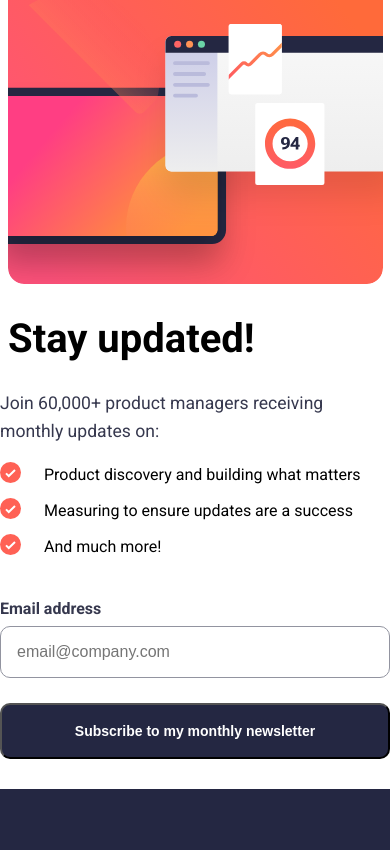
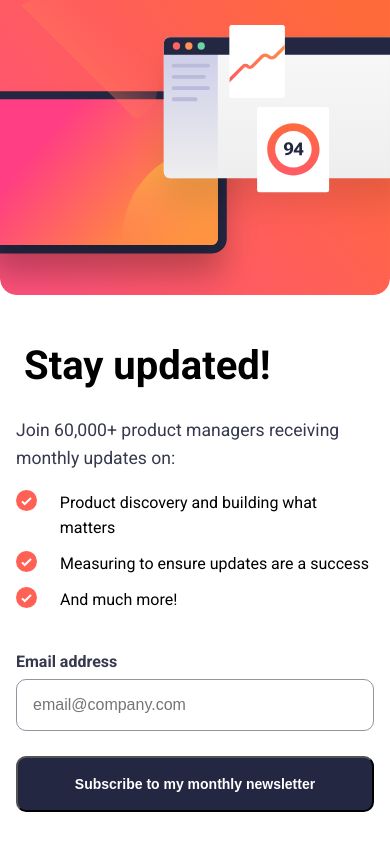
Before and after one commit to pojerm/my-app, a React (Create React App) app: page / in a window 390 px wide. Shown: the top 850 px of the page. Built offline with nearby package versions, Linux system fonts and the light colour scheme.

Commit message:
test da vidimo jel radi

```diff
--- a/src/components/Image/image.css
+++ b/src/components/Image/image.css
@@ -8,3 +8,9 @@
 .desktop-image {
     /* margin: 20px; */
 }
+
+@media only screen and (max-width: 800px) {
+    .mobile-image {
+        width: 100vw;
+    }
+  }
--- a/src/components/Newsletter/newsletter.css
+++ b/src/components/Newsletter/newsletter.css
@@ -17,3 +17,7 @@
         border-radius: var(--default-border-radius);
     }
   }
+
+  .card-body {
+    padding: 1rem;
+  }
```
